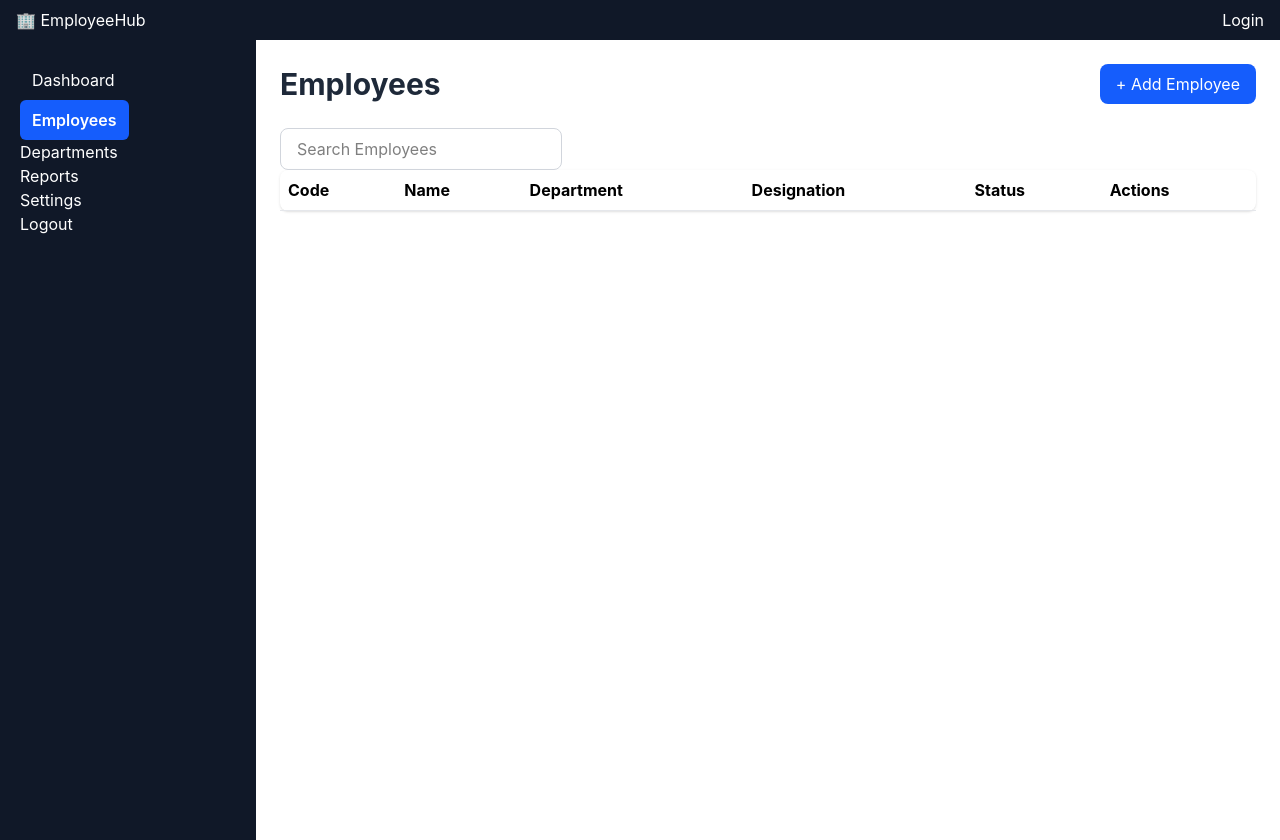
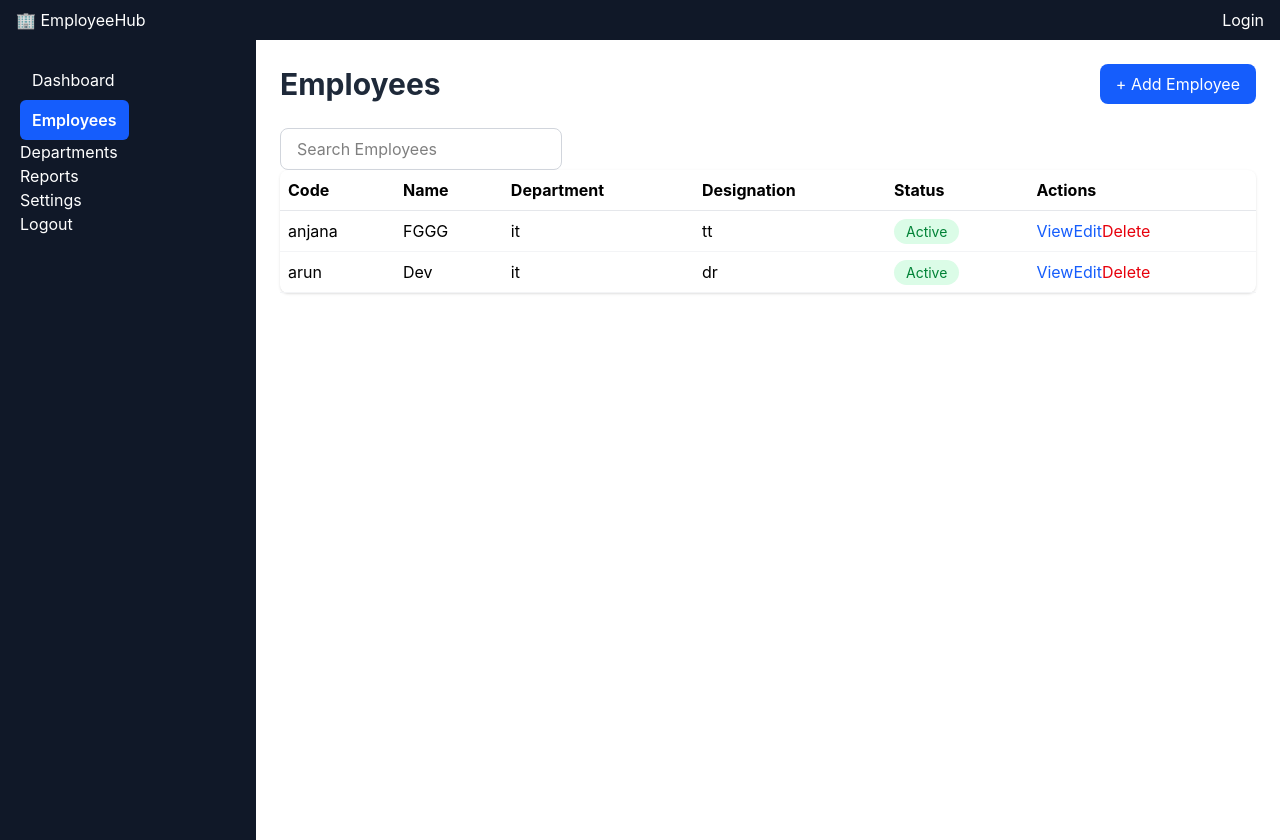
Before and after one commit to arun-devs/Employee-Mangement-System, a React (Vite) app: page /employees in a window 1280 px wide. Built offline with nearby package versions, Linux system fonts and the light colour scheme; data requests are answered from the project's data file.

Commit message:
search optn added

```diff
--- a/db.json
+++ b/db.json
@@ -1,4 +1,21 @@
 {
-  "employees": [],
+  "employees": [
+    {
+      "code": "anjana",
+      "name": "FGGG",
+      "department": "it",
+      "designation": "tt",
+      "status": "Active",
+      "id": "YYK3HI6L6H0"
+    },
+    {
+      "code": "arun",
+      "name": "Dev",
+      "department": "it",
+      "designation": "dr",
+      "status": "Active",
+      "id": "1sygrzH69dY"
+    }
+  ],
   "$schema": "./node_modules/json-server/schema.json"
 }
--- a/src/pages/Employees.jsx
+++ b/src/pages/Employees.jsx
@@ -7,6 +7,7 @@ const Employees=()=>{
 const [employees, setEmployees] = useState([]);
 const [showDeleteConfirm, setShowDeleteConfirm] = useState(false);
 const [selectedEmployeeId, setSelectedEmployeeId] = useState(null);
+const [searchTerm, setSearchTerm] = useState("");
  const loadEmployees = async () => {
 const response = await employeeService.getEmployees();
 setEmployees(response.data);
@@ -41,6 +42,10 @@ setEmployees(response.data);
     setSelectedEmployeeId(null);
   };
 
+  const filteredEmployees = employees.filter((employee) =>
+  employee.name.toLowerCase().includes(searchTerm.toLowerCase())
+);
+
 
 
         return(
@@ -58,12 +63,15 @@ setEmployees(response.data);
 
             </div>
             <div >
-                    <input className="border border-gray-300 max-w-md px-4 py-2 rounded-lg " type="text" placeholder="Search Employees"/>
+                    <input className="border border-gray-300 max-w-md px-4 py-2 rounded-lg " type="text" placeholder="Search Employees"
+                    value={searchTerm}
+                    onChange={(e) => setSearchTerm(e.target.value)}
+                    />
             </div>
 
             <div>
 
-                <EmployeeTable employees={employees}  onDelete={handleDelete}/>
+                <EmployeeTable employees={filteredEmployees}  onDelete={handleDelete}/>
 
             </div>
         {/* DELETE CONFIRMATION UI */}
```
